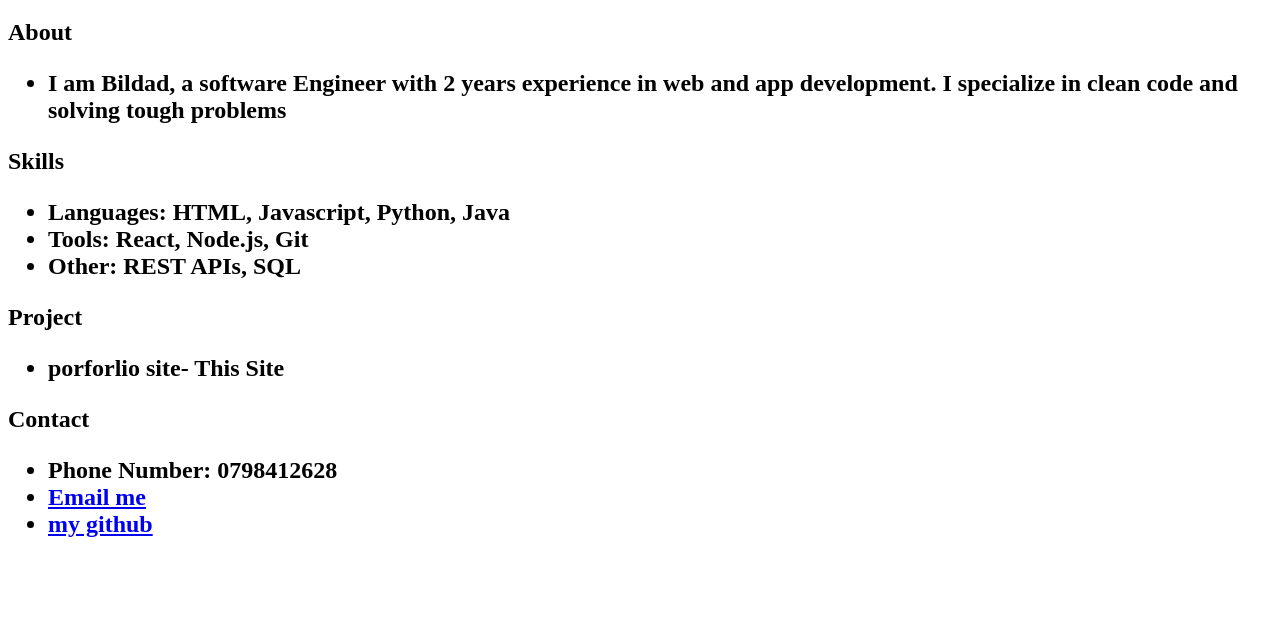
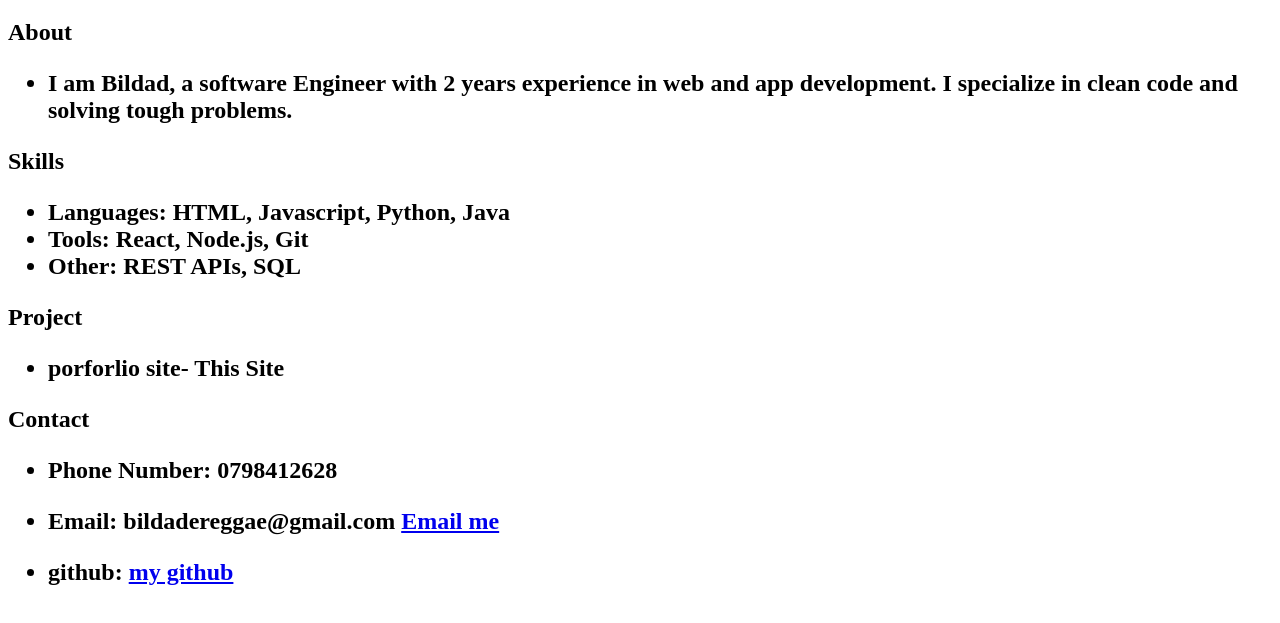
Before and after one commit to Bildadjnr/html-practice, a plain HTML site: page index.html in a window 1280 px wide. Shown: the part 61-684 px from the top of the page. Drawn offline with Linux system fonts and the light colour scheme.

Commit message:
added some codes

```diff
--- a/index.html
+++ b/index.html
@@ -12,7 +12,8 @@
       <ul>
         <li>
           I am Bildad, a software Engineer with 2 years experience in web and
-          app development. I specialize in clean code and solving tough problems
+          app development. I specialize in clean code and solving tough
+          problems.
         </li>
       </ul>
     </h2>
@@ -34,8 +35,15 @@
       Contact
       <ul>
         <li>Phone Number: 0798412628</li>
-        <li><a href="mailto:bildadereggae@gmail.com">Email me</a></li>
-        <li><a href="https://github.com/Bildadjnr">my github</a></li>
+        <li>
+          <p>
+            Email: bildadereggae@gmail.com
+            <a href="mailto:bildadereggae@gmail.com">Email me</a>
+          </p>
+        </li>
+        <li>
+          <p>github: <a href="https://github.com/Bildadjnr">my github</a></p>
+        </li>
       </ul>
     </h2>
   </body>
```
